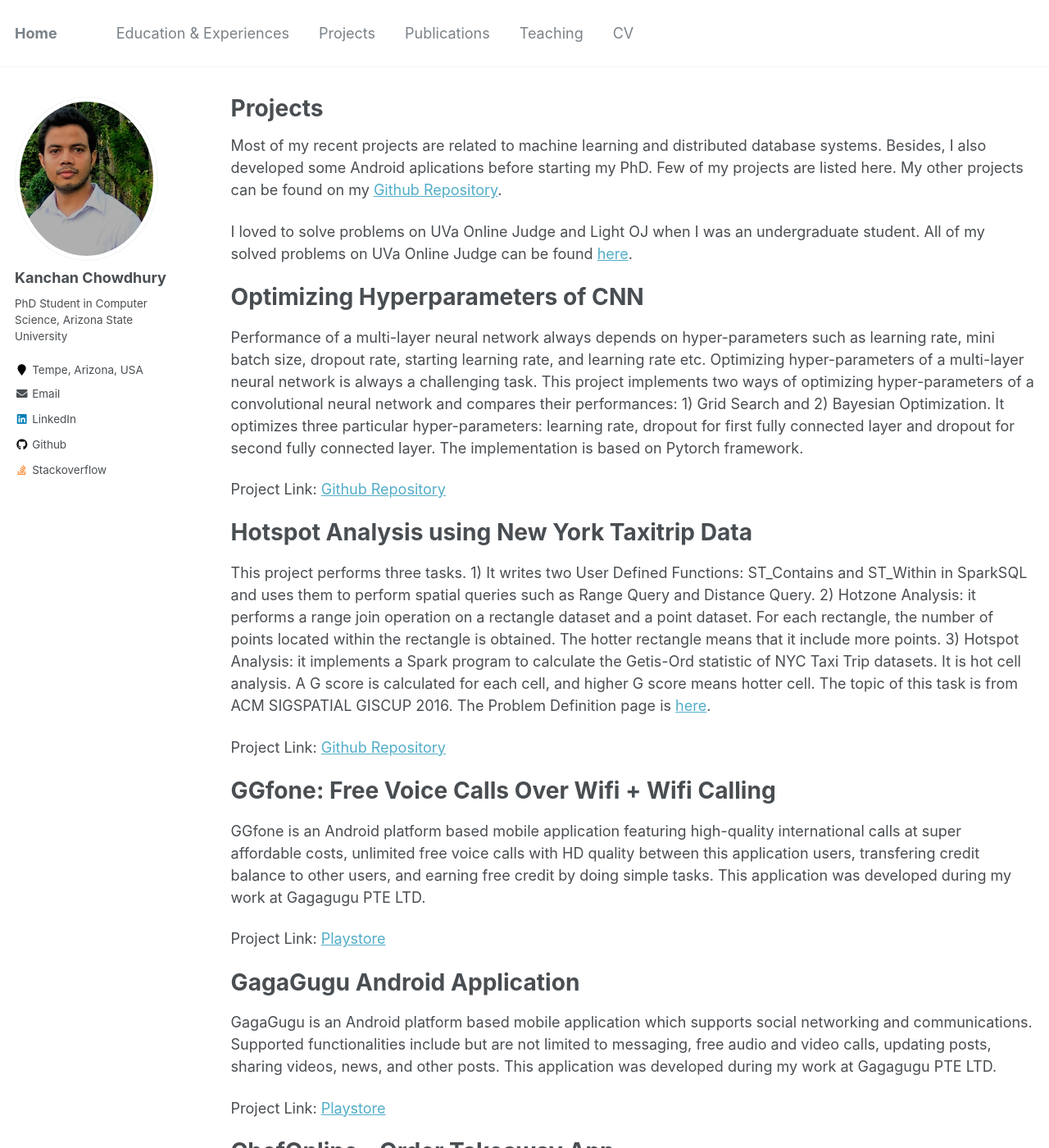
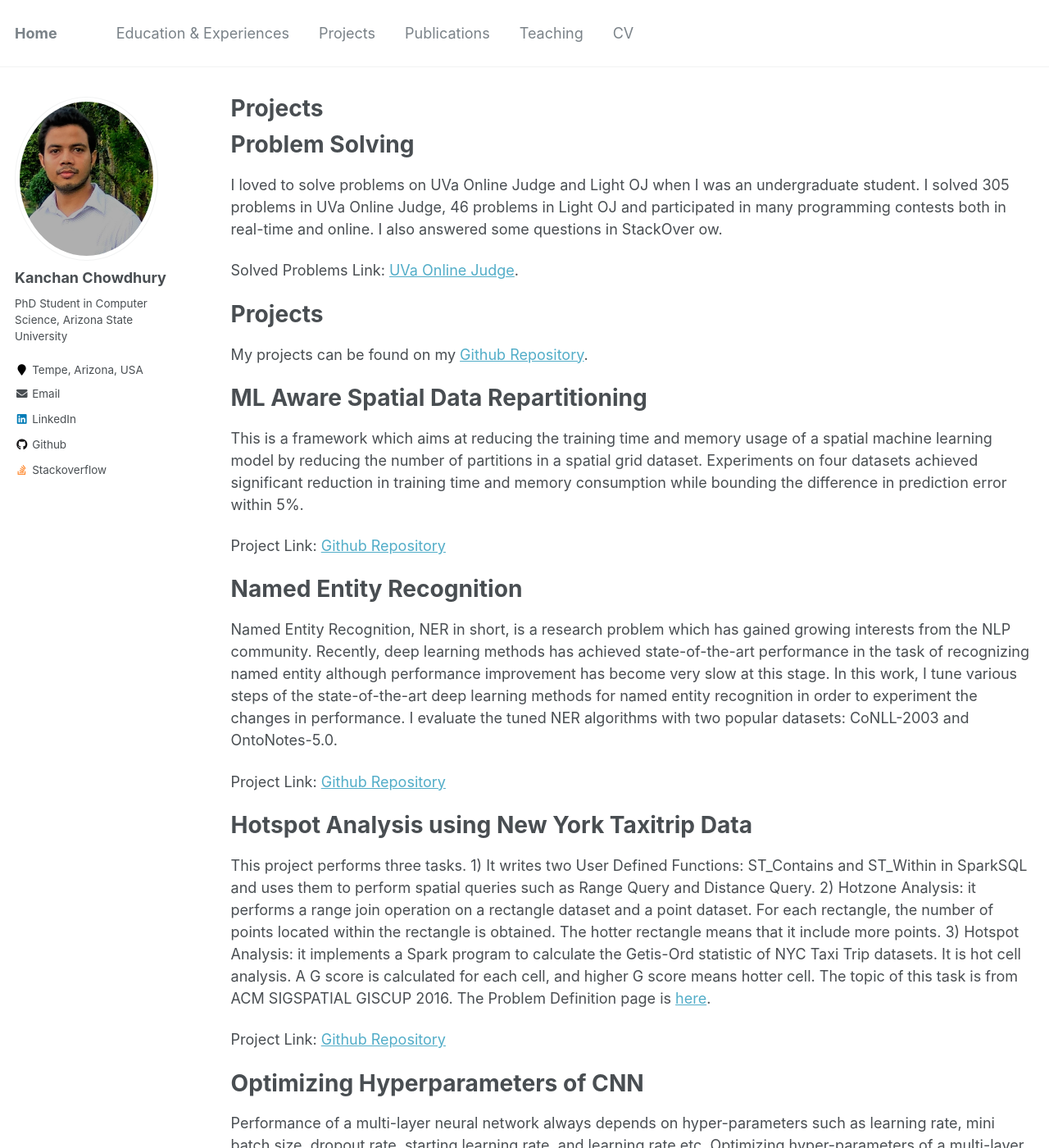
Before and after one commit to kanchanchy/kanchanchy.github.io, a Jekyll site: the page built from _pages/projects.md, in a window 1280 px wide and 1400 px high. Shown: the whole window at 82% size. Built offline with Jekyll 4.4.1, drawn with Linux system fonts in a browser that asks for light colours; some of the changed text lies outside the part shown.

Commit message:
'resume-and-projects-changed'

```diff
--- a/_data/navigation.yml
+++ b/_data/navigation.yml
@@ -13,4 +13,4 @@ main:
     url: /teaching/
 
   - title: "CV"
-    url: https://kanchanchy.github.io/files/Resume-Kanchan-Chy.pdf
+    url: https://kanchanchy.github.io/files/Kanchan-Chowdhury-Resume.pdf
--- a/_pages/projects.md
+++ b/_pages/projects.md
@@ -7,21 +7,41 @@ author_profile: true
 
 {% include base_path %}
 
-Most of my recent projects are related to machine learning and distributed database systems. Besides, I also developed some Android aplications before starting my PhD. Few of my projects are listed here. My other projects can be found on my [Github Repository](https://github.com/kanchanchy).
+Problem Solving
+======
+I loved to solve problems on UVa Online Judge and Light OJ when I was an undergraduate student. I solved 305 problems in UVa Online Judge, 46 problems in Light OJ and participated in many programming
+contests both in real-time and online. I also answered some questions in StackOver
+ow.
 
-I loved to solve problems on UVa Online Judge and Light OJ when I was an undergraduate student. All of my solved problems on UVa Online Judge can be found [here](https://onlinejudge.org/index.php?option=com_onlinejudge&Itemid=20&page=show_authorstats&userid=77454).
+Solved Problems Link: [UVa Online Judge](https://onlinejudge.org/index.php?option=com_onlinejudge&Itemid=20&page=show_authorstats&userid=77454).
+
+Projects
+======
+My projects can be found on my [Github Repository](https://github.com/kanchanchy).
+
+ML Aware Spatial Data Repartitioning
+======
+This is a framework which aims at reducing the training time and memory usage of a spatial machine learning model by reducing the number of partitions in a spatial grid dataset. Experiments on four datasets achieved significant reduction in training time and memory consumption while bounding the difference in prediction error within 5%.
+
+Project Link: [Github Repository](https://github.com/kanchanchy/spatial-repartitioning-ml)
+
+Named Entity Recognition
+======
+Named Entity Recognition, NER in short, is a research problem which has gained growing interests from the NLP community. Recently, deep learning methods has achieved state-of-the-art performance in the task of recognizing named entity although performance improvement has become very slow at this stage. In this work, I tune various steps of the state-of-the-art deep learning methods for named entity recognition in order to experiment the changes in performance. I evaluate the tuned NER algorithms with two popular datasets: CoNLL-2003 and OntoNotes-5.0.
+
+Project Link: [Github Repository](https://github.com/kanchanchy/Named-Entity-Recognition)
+
+Hotspot Analysis using New York Taxitrip Data
+======
+This project performs three tasks. 1) It writes two User Defined Functions: ST_Contains and ST_Within in SparkSQL and uses them to perform spatial queries such as Range Query and Distance Query. 2) Hotzone Analysis: it performs a range join operation on a rectangle dataset and a point dataset. For each rectangle, the number of points located within the rectangle is obtained. The hotter rectangle means that it include more points. 3) Hotspot Analysis: it implements a Spark program to calculate the Getis-Ord statistic of NYC Taxi Trip datasets. It is hot cell analysis. A G score is calculated for each cell, and higher G score means hotter cell. The topic of this task is from ACM SIGSPATIAL GISCUP 2016. The Problem Definition page is [here](http://sigspatial2016.sigspatial.org/giscup2016/problem).
+
+Project Link: [Github Repository](https://github.com/kanchanchy/Hotspot-Analysis-Taxitrip-Data)
 
 Optimizing Hyperparameters of CNN
 ======
 Performance of a multi-layer neural network always depends on hyper-parameters such as learning rate, mini batch size, dropout rate, starting learning rate, and learning rate etc. Optimizing hyper-parameters of a multi-layer neural network is always a challenging task. This project implements two ways of optimizing hyper-parameters of a convolutional neural network and compares their performances: 1) Grid Search and 2) Bayesian Optimization. It optimizes three particular hyper-parameters: learning rate, dropout for first fully connected layer and dropout for second fully connected layer. The implementation is based on Pytorch framework.
 
 Project Link: [Github Repository](https://github.com/kanchanchy/Optimizing-Hyperparameters-CNN)
-
-Hotspot Analysis using New York Taxitrip Data
-======
-This project performs three tasks. 1) It writes two User Defined Functions: ST_Contains and ST_Within in SparkSQL and uses them to perform spatial queries such as Range Query and Distance Query. 2) Hotzone Analysis: it performs a range join operation on a rectangle dataset and a point dataset. For each rectangle, the number of points located within the rectangle is obtained. The hotter rectangle means that it include more points. 3) Hotspot Analysis: it implements a Spark program to calculate the Getis-Ord statistic of NYC Taxi Trip datasets. It is hot cell analysis. A G score is calculated for each cell, and higher G score means hotter cell. The topic of this task is from ACM SIGSPATIAL GISCUP 2016. The Problem Definition page is [here](http://sigspatial2016.sigspatial.org/giscup2016/problem).
-
-Project Link: [Github Repository](https://github.com/kanchanchy/Hotspot-Analysis-Taxitrip-Data)
 
 GGfone: Free Voice Calls Over Wifi + Wifi Calling
 ======
```
Also changed, not shown: _pages/cv.md (+1 -1 lines), _pages/education-experience.md (+12 -3 lines), 3 other files.
